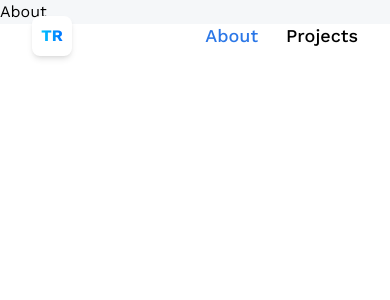
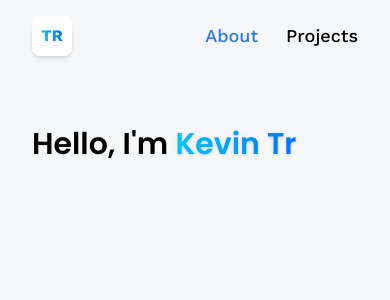
Before and after one commit to khanhthanhdev/3d-portfolio, a React (Vite) app: page /about in a window 390 px wide. Shown: the top 300 px of the page. Built offline with nearby package versions, Linux system fonts and the light colour scheme.

Commit message:
add contact

```diff
--- a/src/components/Alert.jsx
+++ b/src/components/Alert.jsx
@@ -4,7 +4,7 @@ const Alert = ({type, text}) => {
   return (
     <div className='absolute top-10 left-0 right-0 flex justify-center ietms-center'>
         <div className={`${type === 'danger' ? 'bg-red-800':
-    'bg-blue-800'} p-2 text-indigo-100 leading-none lg:rounded-full flex lg:inline-flex`} role="alert">
+    'bg-blue-800'} p-2 text-indigo-100 leading-none lg:rounded-full flex lg:inline-flex items-center`} role="alert">
             <p className={`${type === 'danger' ? 'bg-red-500':
     'bg-blue-800'} flex rounded-full uppercase px-2 py-1 font-semibold mr-3`}>
                 {type === 'danger' ? 'Failed' : 'Success'}
--- a/src/page/About.jsx
+++ b/src/page/About.jsx
@@ -2,7 +2,11 @@ import React from 'react'
 
 const About = () => {
   return (
-    <div>About</div>
+    <section className='max-container'>
+      <h1 className='head-text'>
+        Hello, I'm <span className='blue-gradient_text font-semibold drop-shadow'>Kevin Tr</span>
+      </h1>
+    </section>
   )
 }
 
```
